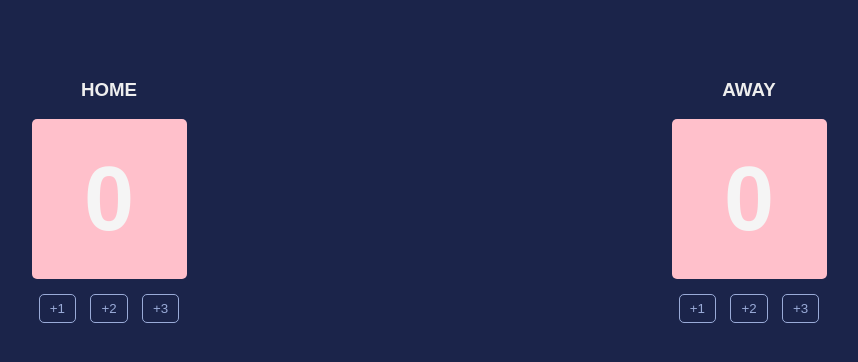
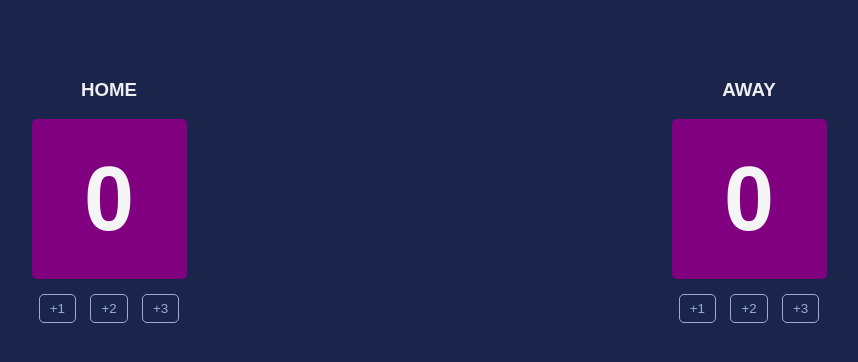
Before and after one commit to rgjack93-source/scoreboard, a plain HTML site: page index.html in a window 1280 px wide. Shown: the whole page, without its empty margins (211-1069 px from the left). Drawn offline with Linux system fonts and the light colour scheme; a web font is replaced by a local one.

Commit message:
Update style.css

```diff
--- a/style.css
+++ b/style.css
@@ -29,7 +29,7 @@ button {
 }
 
 h2 {
-    background-color: pink;
+    background-color: purple;
     color: whitesmoke;
     width: 120px;
     margin: 10px auto;
```
